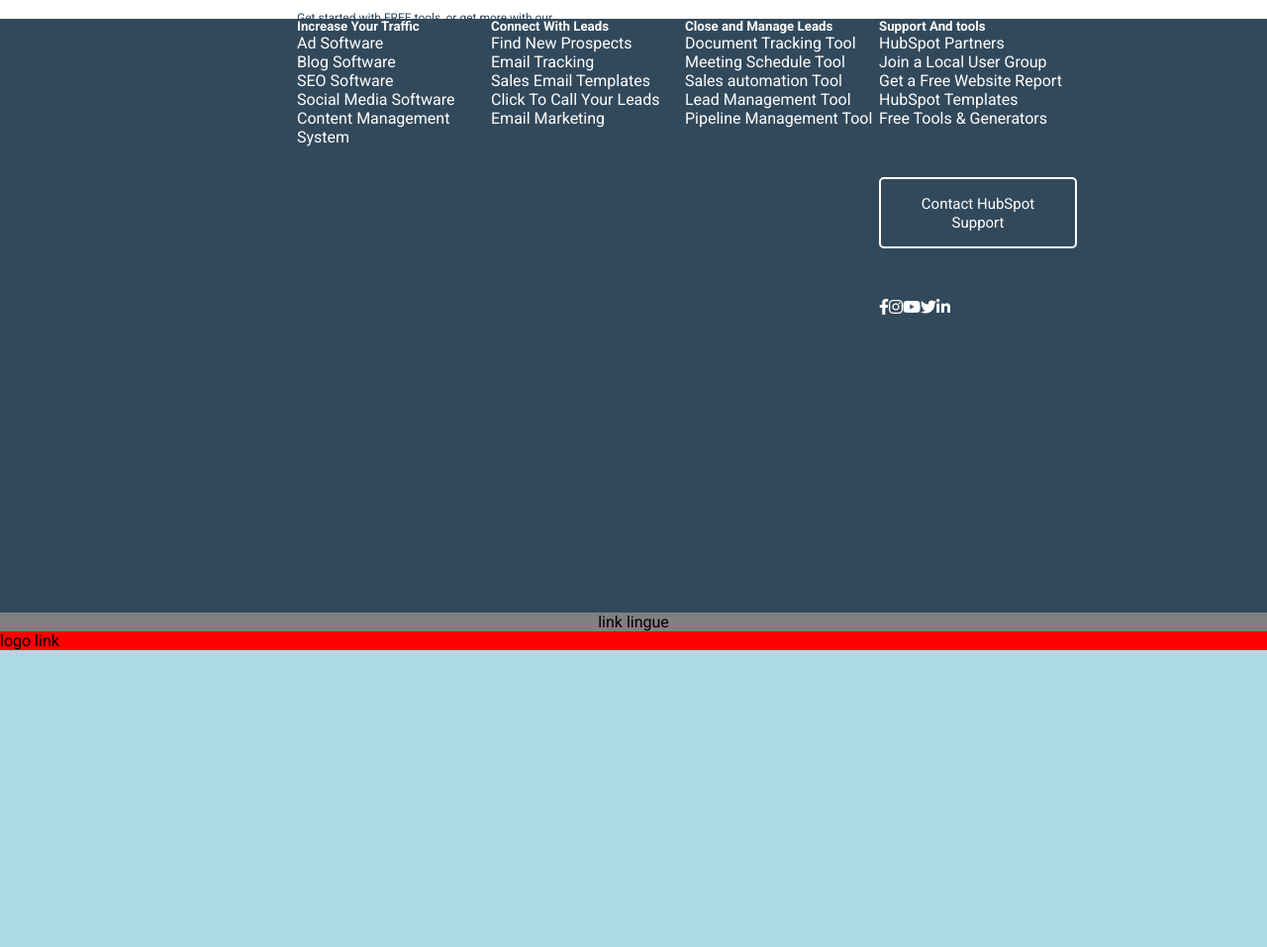
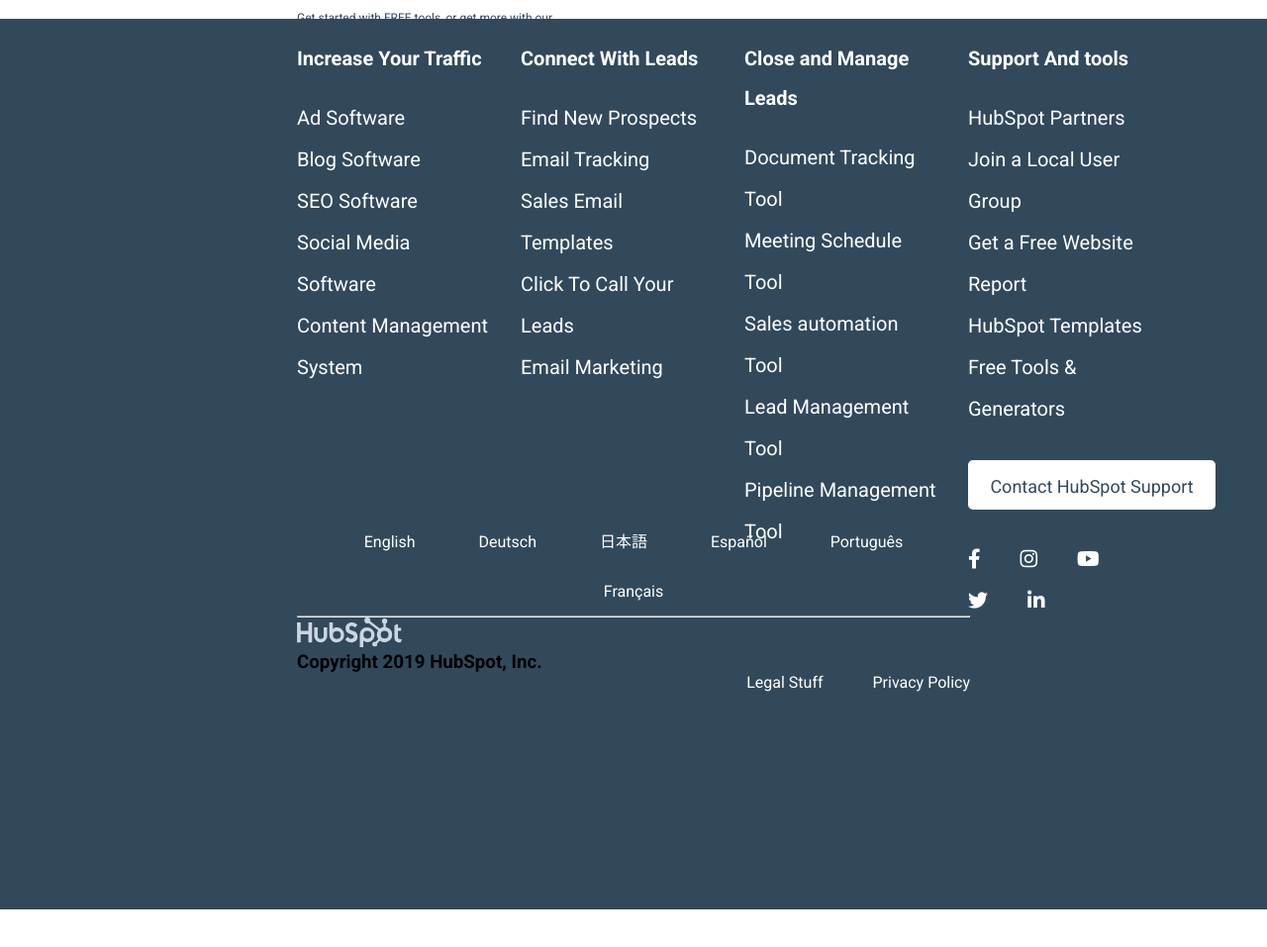
Before and after one commit to DavideBenazzi/htmlcss-hubspot, a plain HTML site: page index.html in a window 1280 px wide. Shown: the part 6723-7680 px from the top of the page at 99% size. After the commit the page ends 7642 px from the top, so only its background shows below. Drawn offline with Linux system fonts and the light colour scheme.

Commit message:
Lavorazione Footer

```diff
--- a/css/style.css
+++ b/css/style.css
@@ -691,7 +691,7 @@
   margin-left: 60%;
 }
 
-/* SEZIONE 5 */
+/* SEZIONE 5 */                 /*PROMEMORIA risolvere PROBLEMA COLORE OPACO FONT*/
 .sezione5::after {
   content: '';
   display: table;
@@ -699,12 +699,18 @@
 }
 
 .sezione5 {
-  height: 600px;
+  height: 500px;
   width: 100%;
   background: #32495b;
   padding-left: 300px;
   text-align: left;
   color: #ffffff;
+  line-height: 40px;
+}
+
+.sezione5 h5 {
+  font-size: 20px;
+  margin: 20px 0 20px;
 }
 
 .sezione5 li {
@@ -714,6 +720,52 @@
 .sezione5 a {
   text-decoration: none;
   color: #ffffff;
+  font-size: 20px;
+}
+
+.col-sx-sx-sez5 {
+  height: 400px;
+  width: 20%;
+  float: left;
+  margin-right: 30px;
+}
+
+.col-sx-sez5 {
+  height: 400px;
+  width: 20%;
+  float: left;
+  margin-right: 30px;
+}
+
+.col-dx-sez5 {
+  height: 400px;
+  width: 20%;
+  float: left;
+  margin-right: 30px;
+}
+
+.col-dx-dx-sez5 {
+  height: 400px;
+  width: 20%;
+  float: left;
+  margin-right: 30px;
+}
+
+.bot-sez5 a {
+  text-decoration: none;
+  color: #32495b;
+  font-size: 18px;
+}
+
+.bot-sez5 {
+  height: 50px;
+  width: 250px;
+  border-radius: 5px;
+  border: 2px solid #ffffff;
+  text-align: center;
+  background: #ffffff;
+  padding: 5px;
+  margin: 30px 0 30px;
 }
 
 .social::after {
@@ -724,62 +776,47 @@
 
 .social li {
   float: left;
+  margin-right: 40px;
 }
-
-.col-sx-sx-sez5 {
-  height: 400px;
-  width: 20%;
-  float: left;
-}
-
-.col-sx-sez5 {
-  height: 400px;
-  width: 20%;
-  float: left;
-}
-
-.col-dx-sez5 {
-  height: 400px;
-  width: 20%;
-  float: left;
-}
-
-.col-dx-dx-sez5 {
-  height: 400px;
-  width: 20%;
-  float: left;
-}
-
-.bot-sez5 a {
-  text-decoration: none;
-  color: #ffffff;
-  font-size: 15px;
-}
-
-.bot-sez5 {
-  width: 200px;
-  border-radius: 5px;
-  border: 2px solid #ffffff;
-  padding: 15px;
-  text-align: center;
-  background: #32495b;
-  margin: 50px 0 50px;
-}
-
 /* FOOTER */
 footer {
   height: 400px;
   width: 100%;
-  background: lightblue;
+  background: #32495b;
 }
 
 .foot-top {
   width: 100%;
-  background: grey;
   text-align: center;
+  color: #ffffff;
+  padding:0 300px;
+}
+
+.foot-top li {
+  list-style: none;
+  display: inline-block;
+  padding: 15px 30px 15px;
+}
+
+.foot-top a {
+  text-decoration: none;
+  color: #ffffff;
 }
 
 .foot-sub {
   width: 100%;
-  background: red;
+  padding:0 300px;
 }
+
+.foot-sub::after {
+  content: '';
+  display: table;
+  clear: both;
+}
+
+.foot-sub a {
+  text-decoration: none;
+  color: #ffffff;
+  float: right;
+  margin-left: 50px;
+}
--- a/index.html
+++ b/index.html
@@ -483,7 +483,7 @@
           <div class="bot-sez5">
             <a href="#">Contact HubSpot Support</a>
           </div>
-          <div class="social">
+          <div class="social" >
             <ul>
               <li>
                 <a href="#"><i class="fab fa-facebook-f"></i></a>
@@ -509,10 +509,33 @@
     <footer>
       <!-- credits -->
       <div class="foot-top">
-        link lingue
+        <ul>
+          <li>
+            <a href="#">English</a>
+          </li>
+          <li>
+            <a href="#">Deutsch</a>
+          </li>
+          <li>
+            <a href="#">日本語</a>
+          </li>
+          <li>
+            <a href="#">Español</a>
+          </li>
+          <li>
+            <a href="#">Português</a>
+          </li>
+          <li>
+            <a href="#">Français</a>
+          </li>
+        </ul>
+        <hr>
       </div>
       <div class="foot-sub">
-        logo link
+        <img src=".\img\hubspot-logo-footer.svg" alt="logo footer">
+        <h3>Copyright 2019 HubSpot, Inc.</h3>
+        <a href="#">Privacy Policy</a>
+        <a href="#">Legal Stuff</a>
       </div>
     </footer>
   </body>
```
